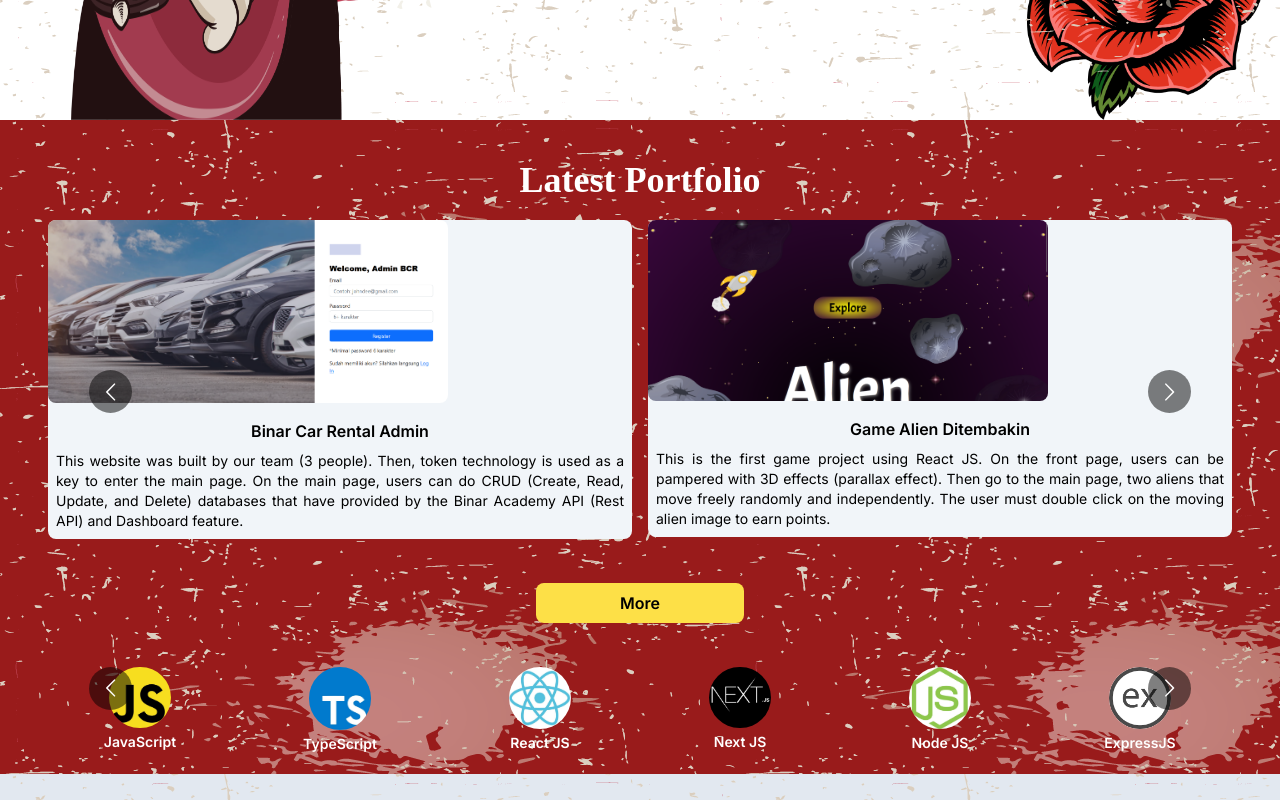
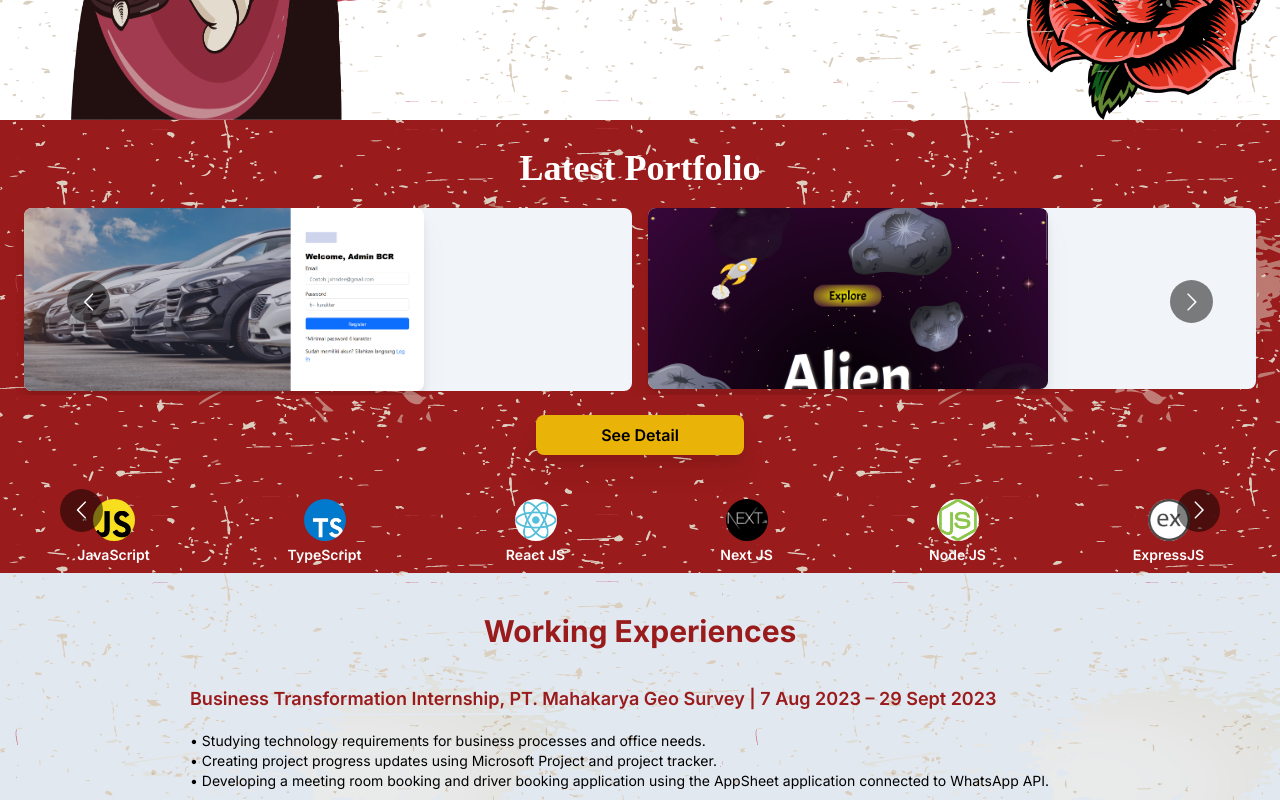
Before and after one commit to tomyad08/tomy-rock, a Next.js app: page / in a window 1280 px wide. Shown: the part 680-1480 px from the top of the page. Built offline with nearby package versions, Linux system fonts and the light colour scheme.

Commit message:
ubah ukuran padding portfolio

```diff
--- a/src/Components/BlockEmpat.jsx
+++ b/src/Components/BlockEmpat.jsx
@@ -1,7 +1,10 @@
+"use client";
 import { DataWoriking } from "@/DataStatic/DataWorking";
+import { useState } from "react";
 
 const BlockEmpat = () => {
   const listWorking = DataWoriking;
+
   return (
     <div
       className="bg-slate-200 text-black p-4 md:p-10"
@@ -14,9 +17,10 @@ const BlockEmpat = () => {
         <div className="w-full md:w-3/4">
           {listWorking.map((value) => (
             <div key={value.id}>
-              <h1 className="text-lg font-semibold text-red-800 border-b-2 border-slate-200 my-4">
+              <h1 className="text-sm md:text-lg font-semibold text-red-800 border-b-2 border-slate-200 my-4">
                 {value.company}
               </h1>
+
               <p className="text-sm">• {value.list1}</p>
               <p className="text-sm">• {value.list2}</p>
               <p className="text-sm">• {value.list3}</p>
--- a/src/Components/BlockTiga.jsx
+++ b/src/Components/BlockTiga.jsx
@@ -2,6 +2,7 @@
 import { DataSkill } from "@/DataStatic/DataSkill";
 import Image from "next/image";
 import Link from "next/link";
+import { useState } from "react";
 import Carousel from "react-multi-carousel";
 import "react-multi-carousel/lib/styles.css";
 
@@ -10,6 +11,7 @@ const { DataPriority } = require("@/DataStatic/DataPriority");
 const Blocktiga = () => {
   const Data = DataPriority;
   const Skill = DataSkill;
+  const [condition, setCondition] = useState(false);
 
   const responsive = {
     superLargeDesktop: {
@@ -45,16 +47,16 @@ const Blocktiga = () => {
     },
     mobile: {
       breakpoint: { max: 464, min: 0 },
-      items: 3,
+      items: 5,
     },
   };
 
   return (
     <div
-      className="bg-red-800 p-5"
+      className="bg-red-800 p-2"
       style={{ backgroundImage: 'url("/backk.png")' }}
     >
-      <div className="mx-5">
+      <div className="mx-2">
         <h1
           className="text-4xl font-semibold text-center text-white my-5"
           style={{ fontFamily: "new-rock" }}
@@ -69,23 +71,33 @@ const Blocktiga = () => {
                   src={value.picture}
                   width={400}
                   height={400}
-                  className="rounded-lg"
+                  className="rounded-lg drop-shadow-xl"
                   alt=" "
                 />
+                {condition && (
+                  <div>
                     <div className="p-2">
                       <p className=" text-center my-2 font-semibold">
                         {value.name}
                       </p>
-                  <p className="text-sm text-justify">{value.description}</p>
+                      <p className="text-sm text-justify">
+                        {value.description}
+                      </p>
                     </div>
+                  </div>
+                )}
               </div>
             </Link>
           ))}
         </Carousel>
         <div className="flex justify-center mt-5">
-          <button className="bg-yellow-300 p-2 w-52 text-black font-semibold rounded-lg">
-            More
+          <button
+            className="bg-yellow-500 drop-shadow-xl p-2 w-52 text-black font-semibold rounded-lg"
+            onClick={() => setCondition(!condition)}
+          >
+            See Detail
           </button>
+        </div>
       </div>
       <Carousel responsive={responsiveSkill} infinite={true}>
         {Skill.map((value) => (
@@ -94,8 +106,8 @@ const Blocktiga = () => {
               <Image
                 src={value.picture}
                 alt=" "
-                  width={70}
-                  height={70}
+                width={50}
+                height={50}
                 className="p-1 rounded-full -z-10"
               />
             </div>
@@ -106,7 +118,6 @@ const Blocktiga = () => {
         ))}
       </Carousel>
     </div>
-    </div>
   );
 };
 
```
Lines whose indentation alone changed are shown as unchanged.
